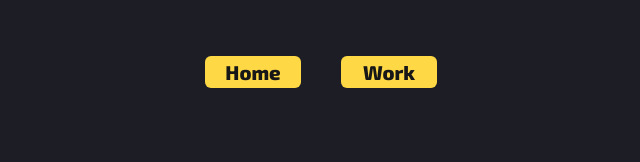
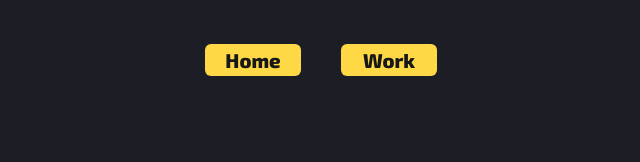
Before and after one commit to Areg472/my-portfolio, a React (Vite) app: page /Work in a window 1280 px wide. Shown: the top 162 px of the page, without its empty margins (319-959 px from the left). Built offline with nearby package versions, Linux system fonts and the light colour scheme.

Commit message:
navbar fixes

```diff
--- a/src/App.jsx
+++ b/src/App.jsx
@@ -10,7 +10,6 @@ import { Work } from "./pages/Work.jsx";
 import { AnimatePresence } from "motion/react";
 import { Navbar } from "./components/Navbar.jsx";
 import PropTypes from "prop-types";
-import React from "react";
 
 Layout.propTypes = {
   children: PropTypes.node.isRequired,
@@ -19,8 +18,6 @@ Layout.propTypes = {
 function Layout({ children }) {
   return <>{children}</>;
 }
-
-const MemoizedNavbar = React.memo(Navbar);
 
 function AnimatedRoutes() {
   const location = useLocation();
@@ -38,10 +35,8 @@ function AnimatedRoutes() {
 export function App() {
   return (
     <Router>
-      <div className="w-full flex justify-center px-4">
-        <MemoizedNavbar />
-      </div>
-      <div className="w-full mt-8 px-4">
+      <Navbar />
+      <div className="w-full pt-16 px-4">
         <AnimatedRoutes />
       </div>
     </Router>
--- a/src/components/Navbar.jsx
+++ b/src/components/Navbar.jsx
@@ -10,7 +10,7 @@ export function Navbar() {
   }, []);
 
   return (
-    <div className="w-full pt-6 pb-6 bg-[#1d1e25] flex flex-col md:flex-row justify-center md:space-x-10 space-y-4 md:space-y-0 items-center transform-gpu">
+    <div className="fixed top-0 left-0 right-0 w-full pt-6 pb-6 bg-[#1d1e25] flex flex-col md:flex-row justify-center md:space-x-10 space-y-4 md:space-y-0 items-center z-50 mt-5">
       <motion.div
         initial={{ y: -140 }}
         animate={{ y: hasAnimated ? 0 : -10 }}
```
